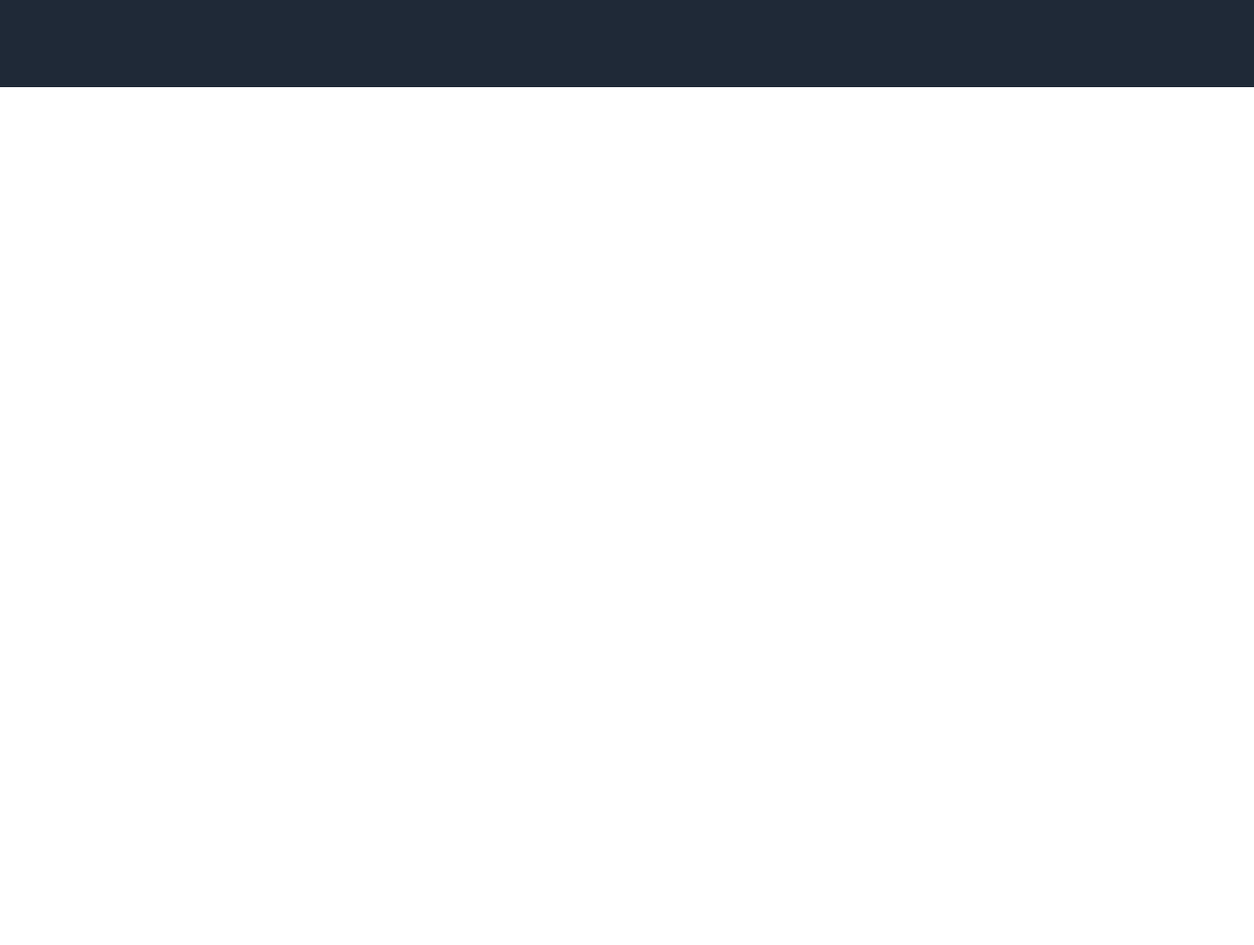
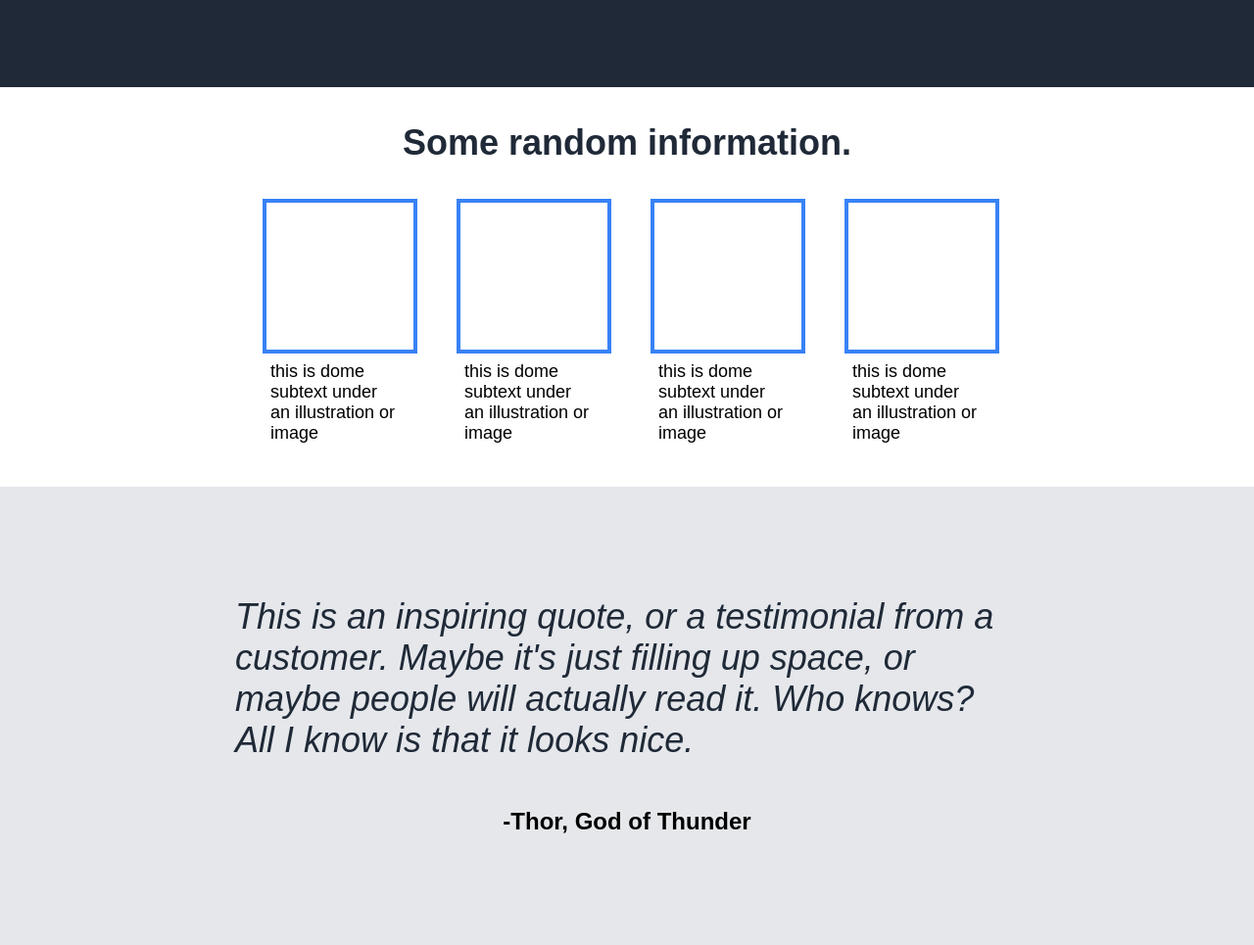
Before and after one commit to 1tenko/a-business-website, a plain HTML site: page index.html in a window 1280 px wide. Shown: the part 440-1405 px from the top of the page at 98% size. Before the commit the page ends 800 px from the top, so only its background shows below. Drawn offline with Linux system fonts and the light colour scheme.

Commit message:
Completed container 2 & 3

```diff
--- a/index.html
+++ b/index.html
@@ -31,5 +31,32 @@
             </div>
         </div>
     </div>
+    <div class="infoheader">Some random information.</div>
+    <div class="container2">
+        <div class="info">
+            <div class="img"></div>
+            <div class="text">this is dome subtext under an illustration or image</div>
+        </div>
+        <div class="info">
+            <div class="img"></div>
+            <div class="text">this is dome subtext under an illustration or image</div>
+        </div>
+        <div class="info">
+            <div class="img"></div>
+            <div class="text">this is dome subtext under an illustration or image</div>
+        </div>
+        <div class="info">
+            <div class="img"></div>
+            <div class="text">this is dome subtext under an illustration or image</div>
+        </div>
+    </div>
+    <div class="container3">
+        <div class="quote">This is an inspiring quote, or a testimonial from
+            a customer. Maybe it's just filling up space, or maybe
+            people will actually read it. Who knows? All I know is
+            that it looks nice.
+        </div>
+        <div class="thor">-Thor, God of Thunder</div>
+    </div>
 </body>
 </html>
--- a/styles.css
+++ b/styles.css
@@ -1,5 +1,6 @@
 body {
     margin: 0;
+    font-family:Arial, Helvetica, sans-serif;
 }
 
 .container1 {
@@ -11,7 +12,6 @@ body {
     display: flex;
     justify-content: space-around;
     align-items: center;
-    font-family:Arial, Helvetica, sans-serif;
     margin: 0;
 }
 
@@ -59,8 +59,8 @@ a {
     font-size: 18px;
     border: 0;
     padding: 8px;
-    padding-left: 16px;
-    padding-right: 16px;
+    padding-left: 24px;
+    padding-right: 24px;
 }
 
 .left {
@@ -77,3 +77,56 @@ a {
     align-items: center;
     max-width: 500px;
 }
+
+.infoheader {
+    text-align: center;
+    font-size: 36px;
+    font-weight: bold;
+    color: #1f2937;
+    margin: 36px;
+}
+
+.container2 {
+    display: flex;
+    justify-content: center;
+    gap: 48px;
+    margin: 36px;
+}
+
+.img {
+    border: 4px solid #3882f6;
+    width: 150px;
+    height: 150px;
+}
+
+.text {
+    margin: 8px;
+    font-size: 18px;
+
+}
+
+.info {
+    max-width: 150px;
+}
+
+.container3 {
+    background-color: #e5e7eb;
+    display: flex;
+    flex-direction: column;
+    justify-content: center;
+    align-items: center;
+    gap: 48px;
+    padding: 112px;
+}
+
+.quote {
+    font-size: 36px;
+    font-style: italic;
+    color: #1f2937;
+    max-width: 800px;
+}
+
+.thor {
+    font-weight: bold;
+    font-size: 24px;
+}
```
Also changed, not shown: images/pexels-johannes-plenio-1435075.jpg (added), 1 other file.
